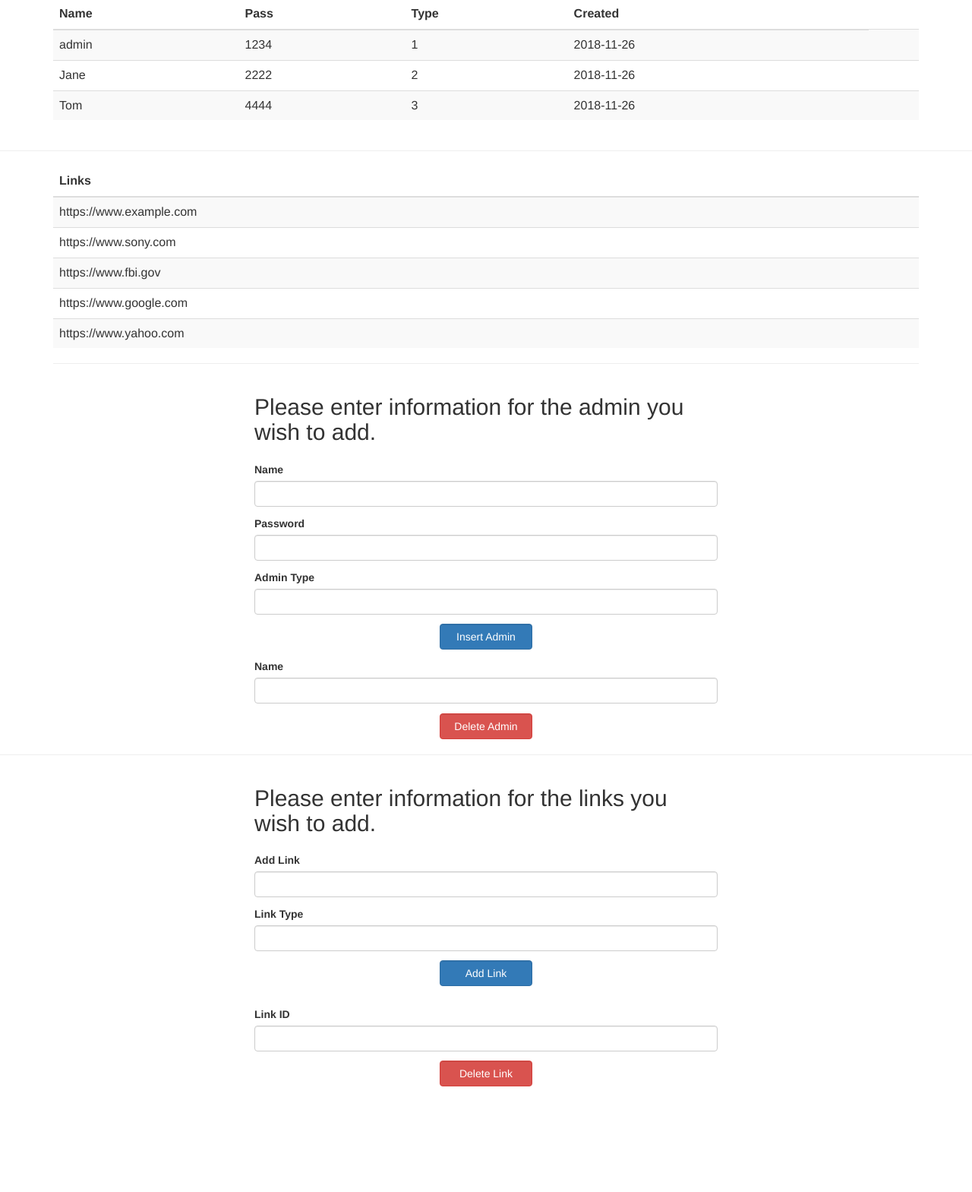
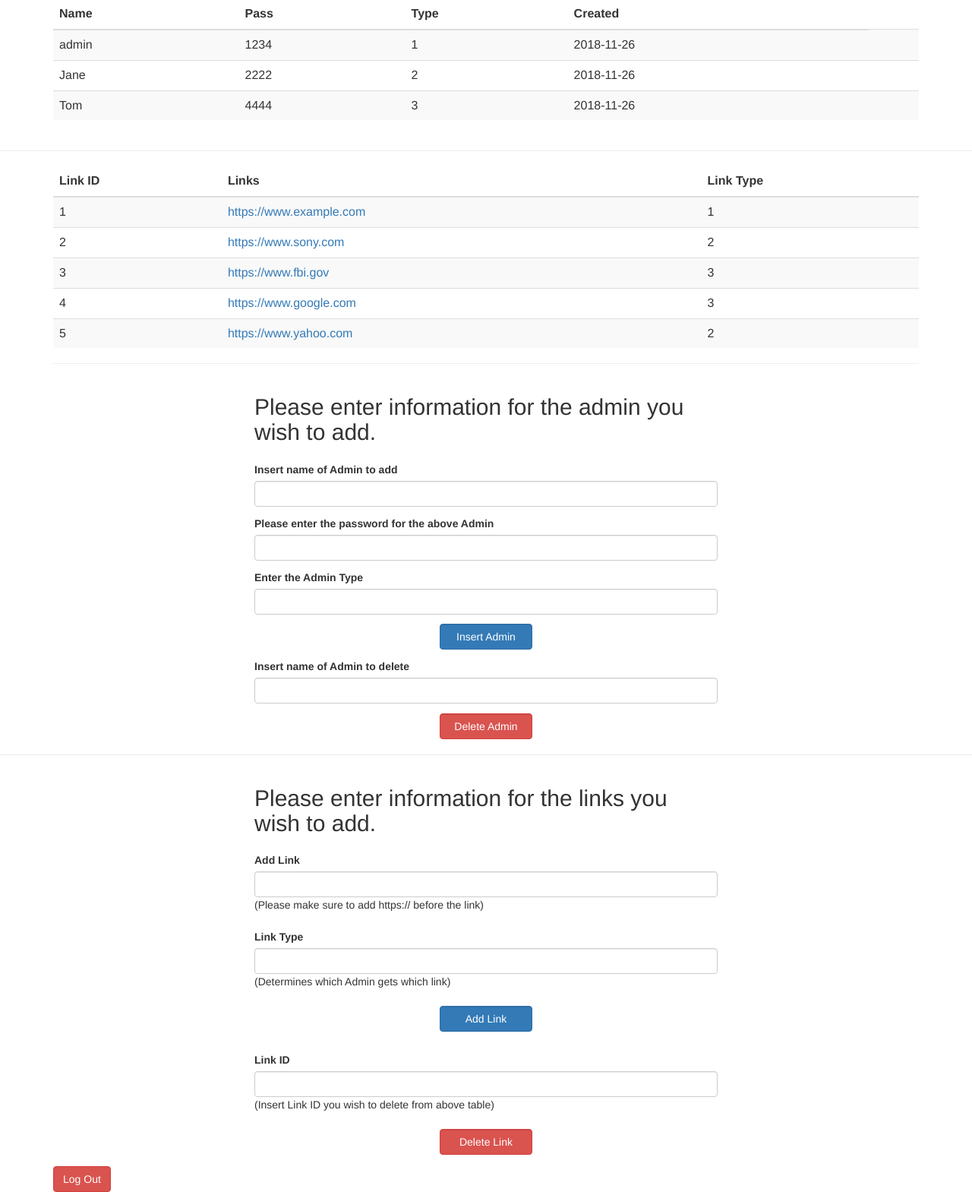
Before and after one commit to Workoutproblems/se_webapp2, a PHP site: page / in a window 1280 px wide. Shown: the part 147-1716 px from the top of the page at 76% size. Before the commit the page ends 1577 px from the top, so only its background shows below. Run offline with PHP 8.4, Linux system fonts and the light colour scheme; data comes from the database, SQL or seed files in the repository; data that the repository does not hold is empty.

Commit message:
added logout button
Signed-off-by: nabilahsan <nabilahsan95@gmail.com>

```diff
--- a/index.php
+++ b/index.php
@@ -190,7 +190,9 @@
           <table class="table table-striped">
                <thead>
                     <tr>
+                         <th col="scope">Link ID</th>
                          <th col="scope">Links</th>
+                         <th col="scope">Link Type</th>
                     </tr>
                </thead>
                <tbody>
@@ -199,7 +201,21 @@
                          ?>
                     <tr>
                          <td>
-                              <?php echo $r->address; ?>
+                              <?php
+                              echo "$r->id";
+                              ?>
+                         </td>
+
+                         <td>
+                              <?php
+                              echo "<a target='_blank' href='". $r->address ."'>". $r->address."</a>";
+                              ?>
+                         </td>
+
+                         <td>
+                              <?php
+                              echo "$r->LinkType";
+                              ?>
                          </td>
 
                     </tr>
@@ -219,24 +235,24 @@
      <form id="AdminAdd" class="form-group container" action="" method="post">
           <h2>Please enter information for the admin you wish to add.</h2>
           <div class="field">
-               <label for="first_name">Name</label>
+               <label for="first_name">Insert name of Admin to add</label>
                <input type="text" name="first_name" class="form-control" id="first_name" autocomplete="off">
           </div>
 
           <div class="field">
-               <label for="last_name">Password</label>
+               <label for="last_name">Please enter the password for the above Admin</label>
                <input type="text" name="last_name" class="form-control" id="last_name" autocomplete="off">
           </div>
 
           <div class="field">
-               <label for="bio">Admin Type</label>
+               <label for="bio">Enter the Admin Type</label>
                <input class="form-control" name="bio" id="bio"></input>
           </div>
 
           <input id="insertBtn" class="form-control btn btn-primary" type="submit" value="Insert Admin">
 
           <div class="field">
-               <label for="bio">Name</label>
+               <label for="bio">Insert name of Admin to delete</label>
                <input class="form-control" type="text" name="Name" id="Name"></textarea>
           </div>
           <input id="insertBtn" class="form-control btn btn-danger" type="submit" value="Delete Admin">
@@ -246,15 +262,17 @@
      <hr>
 
      <form id="LinkAdd" class="form-group container" action="" method="post">
-     <h2>Please enter information for the links you wish to add.</h2>
+          <h2>Please enter information for the links you wish to add.</h2>
 
           <div class="field">
-               <label for="bio">Add Link</label>
+               <label for="bio">Add Link </label>
                <input class="form-control" type="text" name="addlink" id="addlink">
+               <p>(Please make sure to add https:// before the link)</p>
           </div>
           <div class="field">
                <label for="bio">Link Type</label>
                <input class="form-control" type="text" name="linktype" id="linktype">
+               <p>(Determines which Admin gets which link)</p>
           </div>
           <input id="insertBtn" class="form-control btn btn-primary" type="submit" value="Add Link">
 
@@ -266,11 +284,19 @@
           <div class="field">
                <label for="bio">Link ID</label>
                <input class="form-control" type="text" name="deletelink" id="deletelink">
+               <p>(Insert Link ID you wish to delete from above table)</p>
           </div>
           <input id="insertBtn" class="form-control btn btn-danger" type="submit" value="Delete Link">
 
      </form>
 
+     <div id="logoutBn" class="container">
+
+          <a href="logout.php">
+               <button class="btn btn-large btn-danger">Log Out</button>
+          </a>
+
+     </div>
 </body>
 
 </html>
--- /dev/null
+++ b/logout.php
@@ -0,0 +1,6 @@
+<?php
+session_start();
+session_destroy();
+header('Location: login.php');
+exit;
+?>
--- a/process.php
+++ b/process.php
@@ -66,6 +66,7 @@ if ($result = $conn->query($query)) {
             while($res = $results->fetch_assoc()) {
 
                   printf("%s %s %s", $res['id'], $res['address'], $res['LinkType'].'<br>');
+
             }
 
 
--- a/styles.css
+++ b/styles.css
@@ -29,6 +29,7 @@ body {
     margin-right: auto;
     margin-top: 5%;
 }
+
 
 /* Admin View Section */
 
@@ -89,3 +90,9 @@ body {
     margin-right: auto;
     margin-top: 2%;
 }
+
+#logoutBtn{
+    margin-left: auto;
+    margin-right: auto;
+
+}
```
Also changed, not shown: indexAdmins.php (+7 -1 lines).
